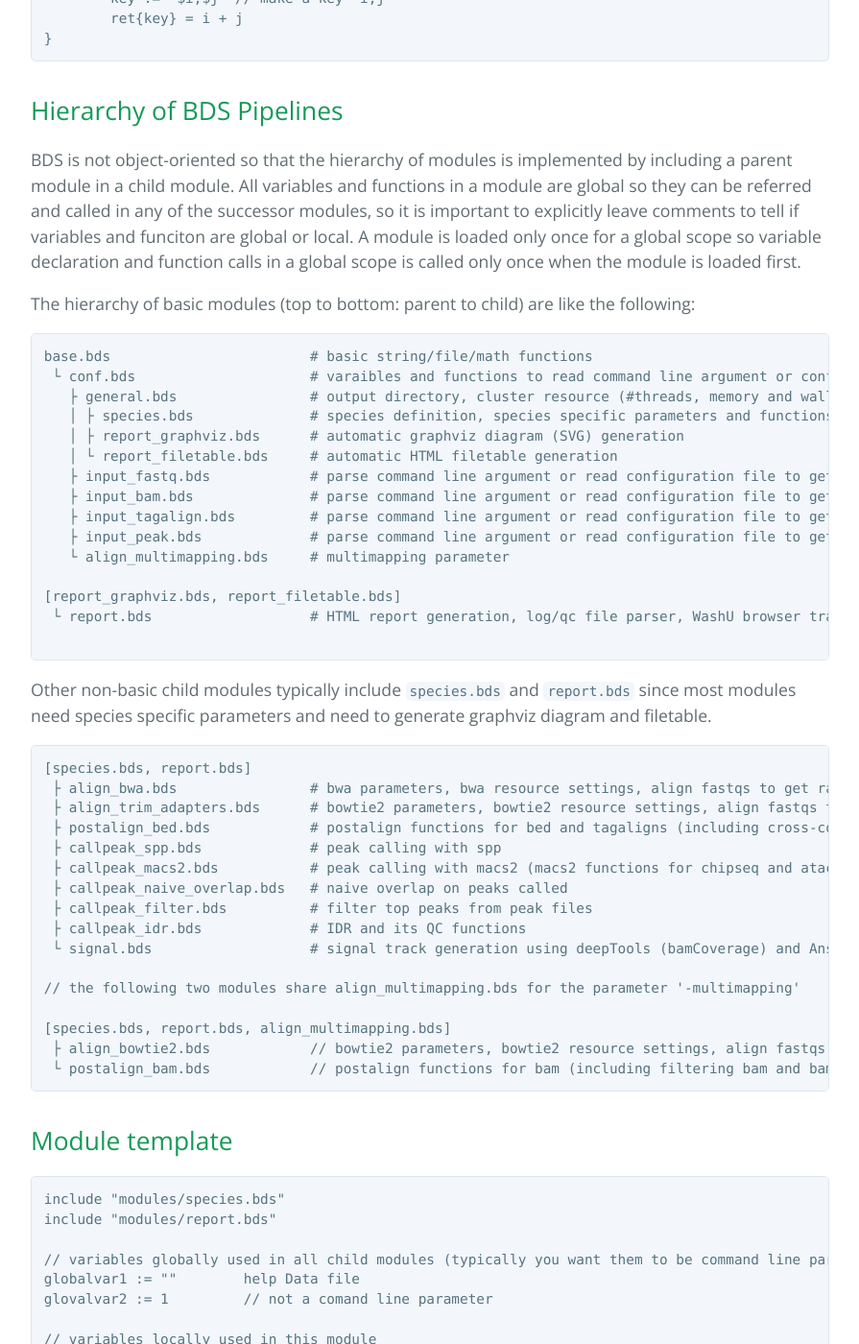
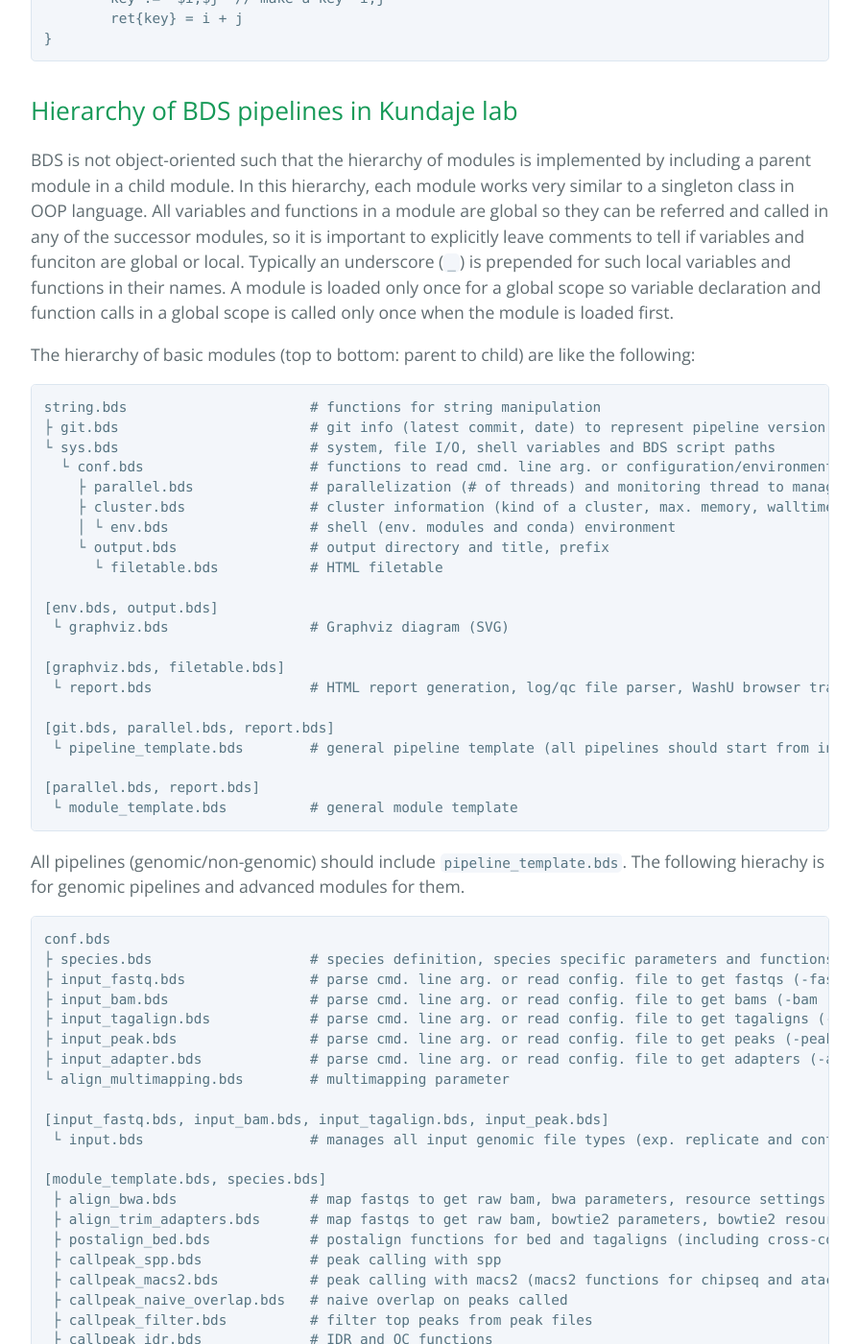
Before and after one commit to kundajelab/bds_pipeline_modules, a Jekyll site: the page built from programming.md, in a window 1280 px wide and 1400 px high, scrolled down 5577 px. Shown: the whole window at 96% size, without its empty margins (192-1087 px from the left). Built offline with Jekyll 4.4.1, drawn with Linux system fonts in a browser that asks for light colours; some of the changed text lies outside the part shown.

Commit message:
update programming tab

````diff
--- a/programming.md
+++ b/programming.md
@@ -220,56 +220,84 @@ void sum( int i, int j ) {
 ```
 
 
-## Hierarchy of BDS Pipelines
+## Hierarchy of BDS pipelines in Kundaje lab
 
-BDS is not object-oriented so that the hierarchy of modules is implemented by including a parent module in a child module. All variables and functions in a module are global so they can be referred and called in any of the successor modules, so it is important to explicitly leave comments to tell if variables and funciton are global or local. A module is loaded only once for a global scope so variable declaration and function calls in a global scope is called only once when the module is loaded first.
+BDS is not object-oriented such that the hierarchy of modules is implemented by including a parent module in a child module.
+In this hierarchy, each module works very similar to a singleton class in OOP language.
+All variables and functions in a module are global so they can be referred and called in any of the successor modules,
+so it is important to explicitly leave comments to tell if variables and funciton are global or local.
+Typically an underscore (`_`) is prepended for such local variables and functions in their names.
+A module is loaded only once for a global scope so variable declaration and function calls in a global scope is called only once when the module is loaded first.
 
 The hierarchy of basic modules (top to bottom: parent to child) are like the following:
 
 ```
-base.bds 			# basic string/file/math functions
- └ conf.bds 			# varaibles and functions to read command line argument or configuration/environment files
-   ├ general.bds 		# output directory, cluster resource (#threads, memory and walltime) and shell environment settings
-   │ ├ species.bds 		# species definition, species specific parameters and functions to read species files
-   │ ├ report_graphviz.bds 	# automatic graphviz diagram (SVG) generation
-   │ └ report_filetable.bds 	# automatic HTML filetable generation
-   ├ input_fastq.bds 		# parse command line argument or read configuration file to get fastqs (-fastq ...)
-   ├ input_bam.bds 		# parse command line argument or read configuration file to get bams (-bam ...)
-   ├ input_tagalign.bds  	# parse command line argument or read configuration file to get tagaligns (-tag...)
-   ├ input_peak.bds 		# parse command line argument or read configuration file to get peaks (-peak ...)
-   └ align_multimapping.bds 	# multimapping parameter
+string.bds 			# functions for string manipulation
+├ git.bds 			# git info (latest commit, date) to represent pipeline version
+└ sys.bds 			# system, file I/O, shell variables and BDS script paths
+  └ conf.bds 			# functions to read cmd. line arg. or configuration/environment files
+    ├ parallel.bds 		# parallelization (# of threads) and monitoring thread to manage tasks
+    ├ cluster.bds 		# cluster information (kind of a cluster, max. memory, walltime)
+    │ └ env.bds			# shell (env. modules and conda) environment
+    └ output.bds 		# output directory and title, prefix
+      └ filetable.bds 		# HTML filetable
 
-[report_graphviz.bds, report_filetable.bds]
+[env.bds, output.bds]
+ └ graphviz.bds 		# Graphviz diagram (SVG)
+
+[graphviz.bds, filetable.bds]
  └ report.bds 			# HTML report generation, log/qc file parser, WashU browser track generation.
 
+[git.bds, parallel.bds, report.bds]
+ └ pipeline_template.bds 	# general pipeline template (all pipelines should start from including this)
+
+[parallel.bds, report.bds]
+ └ module_template.bds 		# general module template
 ```
 
-Other non-basic child modules typically include `species.bds` and `report.bds` since most modules need species specific parameters and need to generate graphviz diagram and filetable.
+All pipelines (genomic/non-genomic) should include `pipeline_template.bds`.
+The following hierachy is for genomic pipelines and advanced modules for them.
 
 ```
-[species.bds, report.bds]
- ├ align_bwa.bds  		# bwa parameters, bwa resource settings, align fastqs to get raw bam
- ├ align_trim_adapters.bds  	# bowtie2 parameters, bowtie2 resource settings, align fastqs to get raw bam
+conf.bds
+├ species.bds 			# species definition, species specific parameters and functions to read species files
+├ input_fastq.bds 		# parse cmd. line arg. or read config. file to get fastqs (-fastq ...)
+├ input_bam.bds 		# parse cmd. line arg. or read config. file to get bams (-bam ...)
+├ input_tagalign.bds  		# parse cmd. line arg. or read config. file to get tagaligns (-tag...)
+├ input_peak.bds 		# parse cmd. line arg. or read config. file to get peaks (-peak ...)
+├ input_adapter.bds 		# parse cmd. line arg. or read config. file to get adapters (-adapter ...)
+└ align_multimapping.bds 	# multimapping parameter
+
+[input_fastq.bds, input_bam.bds, input_tagalign.bds, input_peak.bds]
+ └ input.bds 			# manages all input genomic file types (exp. replicate and controls) and endedness (SE/PE),
+
+[module_template.bds, species.bds]
+ ├ align_bwa.bds  		# map fastqs to get raw bam, bwa parameters, resource settings
+ ├ align_trim_adapters.bds  	# map fastqs to get raw bam, bowtie2 parameters, bowtie2 resource settings
  ├ postalign_bed.bds 		# postalign functions for bed and tagaligns (including cross-corr. analysis)
  ├ callpeak_spp.bds  		# peak calling with spp
  ├ callpeak_macs2.bds  		# peak calling with macs2 (macs2 functions for chipseq and atacseq)
  ├ callpeak_naive_overlap.bds  	# naive overlap on peaks called
  ├ callpeak_filter.bds  	# filter top peaks from peak files
- ├ callpeak_idr.bds  		# IDR and its QC functions
+ ├ callpeak_idr.bds  		# IDR and QC functions
  └ signal.bds  			# signal track generation using deepTools (bamCoverage) and Anshul's align2rawsignal.
 
-// the following two modules share align_multimapping.bds for the parameter '-multimapping'
+# the following two modules share align_multimapping.bds for the parameter '-multimapping'
 
-[species.bds, report.bds, align_multimapping.bds]
- ├ align_bowtie2.bds  		// bowtie2 parameters, bowtie2 resource settings, align fastqs to get raw bam
- └ postalign_bam.bds 		// postalign functions for bam (including filtering bam and bam_to_tagalign...)
+[module_template.bds, species.bds, align_multimapping.bds]
+ ├ align_bowtie2.bds  		# bowtie2 parameters, bowtie2 resource settings, align fastqs to get raw bam
+ └ postalign_bam.bds 		# postalign functions for bam (including filtering bam and bam_to_tagalign...)
 ```
+
+`species.bds` include lots of parameters and data file paths (such as bwa, bowtie indices) frequently used in genomic pipelines.
+`input.bds` can read input genomic files (fastq, bam, ...) from command line argument or configuration file.
+Therefore, genomic modules must include `module_template.bds` and `species.bds`, and genomic pipelines must include `pipeline_template.bds` and `input.bds`.
 
 
 ## Module template
 ```
-include "modules/species.bds"
-include "modules/report.bds"
+include "species.bds"
+include "module_template.bds"
 
 // variables globally used in all child modules (typically you want them to be command line parameters)
 globalvar1 := ""	help Data file
@@ -421,6 +449,7 @@ void func3() {
 ## Pipeline template
 
 ```
+include "modules/pipeline.bds"
 include "modules/any_module_you_want_to_include.bds"
 ...
 
````
